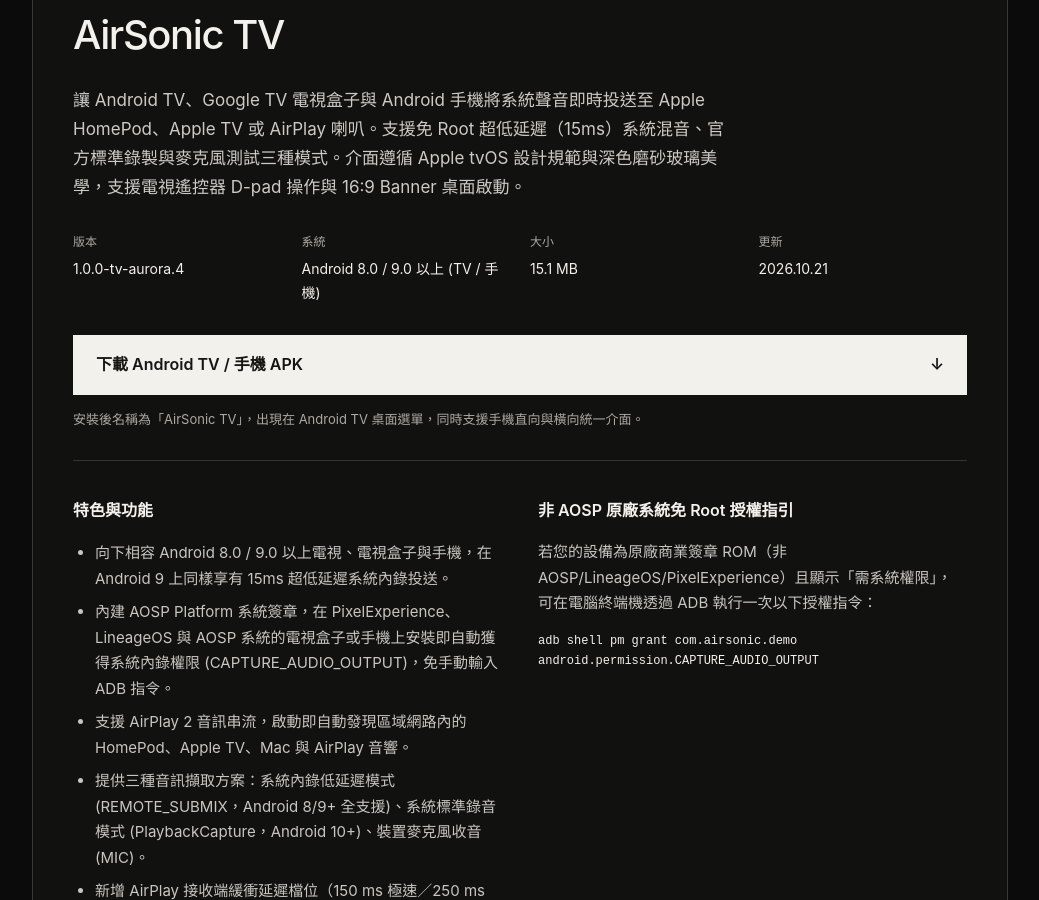
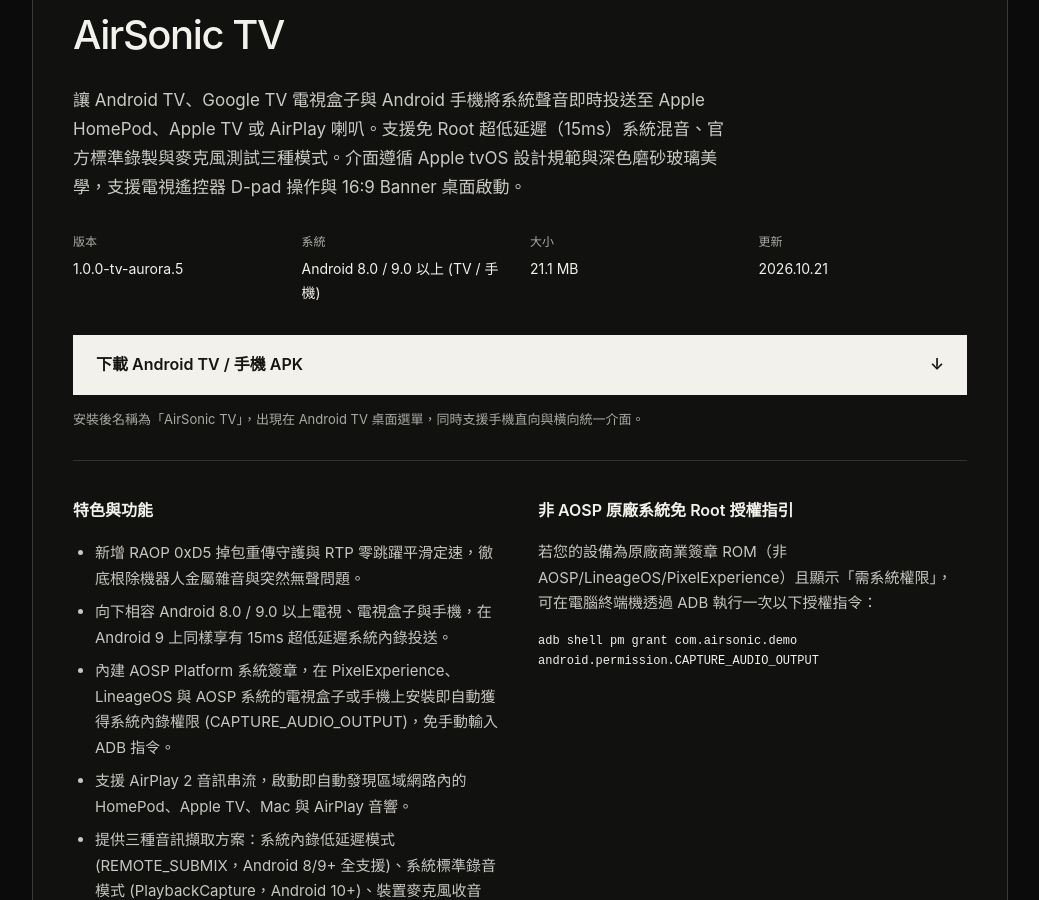
Before and after one commit to lancer1234/lancer1234.github.io, a Jekyll site: the page app/index.html, which Jekyll copies as it is, in a window 1280 px wide and 900 px high, scrolled down 490 px. Shown: the whole window, without its empty margins (120-1159 px from the left). Built offline with Jekyll 4.4.1, drawn with Linux system fonts in a browser that asks for light colours.

Commit message:
release: AirSonic TV v1.0.0-tv-aurora.5 with RAOP retransmission fix

```diff
--- a/app/index.html
+++ b/app/index.html
@@ -15,12 +15,12 @@
 <div class="release-top"><span class="eyebrow">NEW / ANDROID TV & PHONE</span><span class="badge">AirPlay 2 發送端 · 繁體中文</span></div>
 <h2 id="airsonic-title">AirSonic TV</h2>
 <p class="description">讓 Android TV、Google TV 電視盒子與 Android 手機將系統聲音即時投送至 Apple HomePod、Apple TV 或 AirPlay 喇叭。支援免 Root 超低延遲（15ms）系統混音、官方標準錄製與麥克風測試三種模式。介面遵循 Apple tvOS 設計規範與深色磨砂玻璃美學，支援電視遙控器 D-pad 操作與 16:9 Banner 桌面啟動。</p>
-<dl class="metadata"><div><dt>版本</dt><dd>1.0.0-tv-aurora.4</dd></div><div><dt>系統</dt><dd>Android 8.0 / 9.0 以上 (TV / 手機)</dd></div><div><dt>大小</dt><dd>15.1 MB</dd></div><div><dt>更新</dt><dd>2026.10.21</dd></div></dl>
+<dl class="metadata"><div><dt>版本</dt><dd>1.0.0-tv-aurora.5</dd></div><div><dt>系統</dt><dd>Android 8.0 / 9.0 以上 (TV / 手機)</dd></div><div><dt>大小</dt><dd>21.1 MB</dd></div><div><dt>更新</dt><dd>2026.10.21</dd></div></dl>
 <a class="download" href="/app/downloads/AirSonic-TV-1.0.0-20261020.apk" download>下載 Android TV / 手機 APK <span aria-hidden="true">↓</span></a>
 <p class="caption">安裝後名稱為「AirSonic TV」，出現在 Android TV 桌面選單，同時支援手機直向與橫向統一介面。</p>
-<div class="notes"><section><h3>特色與功能</h3><ul><li>向下相容 Android 8.0 / 9.0 以上電視、電視盒子與手機，在 Android 9 上同樣享有 15ms 超低延遲系統內錄投送。</li><li>內建 AOSP Platform 系統簽章，在 PixelExperience、LineageOS 與 AOSP 系統的電視盒子或手機上安裝即自動獲得系統內錄權限 (CAPTURE_AUDIO_OUTPUT)，免手動輸入 ADB 指令。</li><li>支援 AirPlay 2 音訊串流，啟動即自動發現區域網路內的 HomePod、Apple TV、Mac 與 AirPlay 音響。</li><li>提供三種音訊擷取方案：系統內錄低延遲模式 (REMOTE_SUBMIX，Android 8/9+ 全支援)、系統標準錄音模式 (PlaybackCapture，Android 10+)、裝置麥克風收音 (MIC)。</li><li>新增 AirPlay 接收端緩衝延遲檔位（150 ms 極速／250 ms 均衡／1000 ms 穩定），突破原版 1.5 秒協定緩衝限制。</li><li>全介面採用統一的 Apple Human Interface Guidelines 深色分層設計（直向單欄 iOS Control Center 風格、橫向雙欄 tvOS 風格），無任何雜亂邊框與 Emoji。</li><li>支援 Apple TV 4 位數配對碼驗證，內建螢幕鍵盤並支援遙控器實體數字鍵 (0-9) 直接輸入。</li></ul></section><section><h3>非 AOSP 原廠系統免 Root 授權指引</h3><p>若您的設備為原廠商業簽章 ROM（非 AOSP/LineageOS/PixelExperience）且顯示「需系統權限」，可在電腦終端機透過 ADB 執行一次以下授權指令：</p><code>adb shell pm grant com.airsonic.demo android.permission.CAPTURE_AUDIO_OUTPUT</code></section></div>
+<div class="notes"><section><h3>特色與功能</h3><ul><li>新增 RAOP 0xD5 掉包重傳守護與 RTP 零跳躍平滑定速，徹底根除機器人金屬雜音與突然無聲問題。</li><li>向下相容 Android 8.0 / 9.0 以上電視、電視盒子與手機，在 Android 9 上同樣享有 15ms 超低延遲系統內錄投送。</li><li>內建 AOSP Platform 系統簽章，在 PixelExperience、LineageOS 與 AOSP 系統的電視盒子或手機上安裝即自動獲得系統內錄權限 (CAPTURE_AUDIO_OUTPUT)，免手動輸入 ADB 指令。</li><li>支援 AirPlay 2 音訊串流，啟動即自動發現區域網路內的 HomePod、Apple TV、Mac 與 AirPlay 音響。</li><li>提供三種音訊擷取方案：系統內錄低延遲模式 (REMOTE_SUBMIX，Android 8/9+ 全支援)、系統標準錄音模式 (PlaybackCapture，Android 10+)、裝置麥克風收音 (MIC)。</li><li>新增 AirPlay 接收端緩衝延遲檔位（150 ms 極速／250 ms 均衡／1000 ms 穩定），突破原版 1.5 秒協定緩衝限制。</li><li>全介面採用統一的 Apple Human Interface Guidelines 深色分層設計（直向單欄 iOS Control Center 風格、橫向雙欄 tvOS 風格），無任何雜亂邊框與 Emoji。</li><li>支援 Apple TV 4 位數配對碼驗證，內建螢幕鍵盤並支援遙控器實體數字鍵 (0-9) 直接輸入。</li></ul></section><section><h3>非 AOSP 原廠系統免 Root 授權指引</h3><p>若您的設備為原廠商業簽章 ROM（非 AOSP/LineageOS/PixelExperience）且顯示「需系統權限」，可在電腦終端機透過 ADB 執行一次以下授權指令：</p><code>adb shell pm grant com.airsonic.demo android.permission.CAPTURE_AUDIO_OUTPUT</code></section></div>
 <section class="install"><h3>如何安裝</h3><ol><li>在 Android TV 或手機開啟此頁面，點擊上方按鈕下載 APK。</li><li>開啟並安裝 APK 檔案，若系統提示請允許安裝未知來源應用。</li><li>開啟「AirSonic TV」，選擇您的 HomePod 或 Apple TV，點擊「開始 AirPlay 投送」即可串流！</li></ol></section>
-<details><summary>檔案校驗</summary><p>SHA-256</p><code>d21bce5d1bc1db3cc06ce975192a136dfa2f9e5b102481db554bf212d12f388b</code><p><a href="/app/downloads/AirSonic-TV-1.0.0-20261020.apk.sha256" download>下載校驗檔</a></p></details>
+<details><summary>檔案校驗</summary><p>SHA-256</p><code>cb5cb7715808bb4b2093745bcab685fcdf790bc94f57717a95a34ad784e1a03f</code><p><a href="/app/downloads/AirSonic-TV-1.0.0-20261020.apk.sha256" download>下載校驗檔</a></p></details>
 </article>
 <article class="release" aria-labelledby="carplay-test18-title">
 <div class="release-top"><span class="eyebrow">NEW / CARPLAY</span><span class="badge">test.18 · 音量修正版</span></div>
```
Also changed, not shown: 3 other files.
